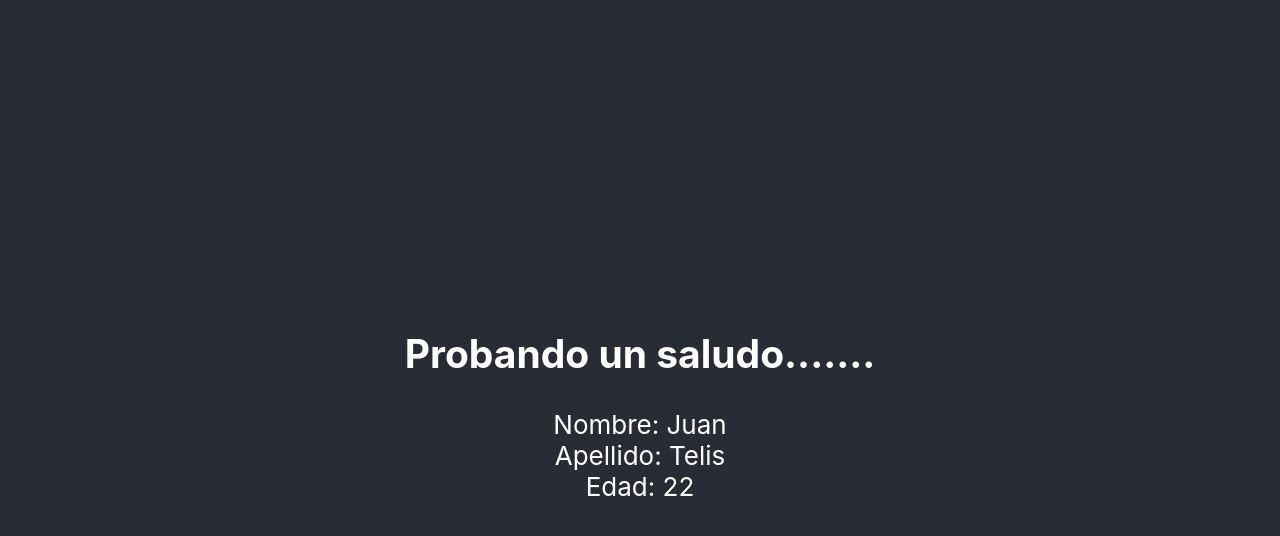
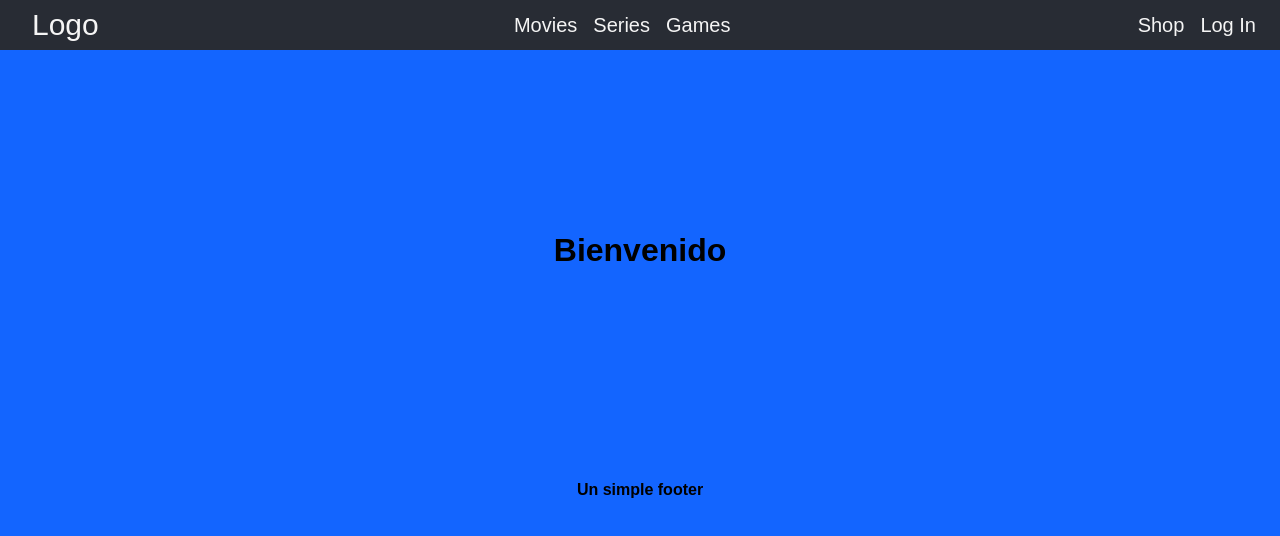
Before and after one commit to Juantelisg/Spaceshop-Telis, a React (Create React App) app: page / in a window 1280 px wide. Shown: the top 536 px of the page. Built offline with nearby package versions, Linux system fonts and the light colour scheme.

Commit message:
Commit de entrega Menu

```diff
--- a/src/App.css
+++ b/src/App.css
@@ -1,8 +1,5 @@
-.App {
-  text-align: center;
-}
 
-.App-header {
+/* .App-header {
   background-color: #282c34;
   min-height: 100vh;
   display: flex;
@@ -11,13 +8,4 @@
   justify-content: center;
   font-size: calc(10px + 2vmin);
   color: white;
-}
-
-@keyframes App-logo-spin {
-  from {
-    transform: rotate(0deg);
-  }
-  to {
-    transform: rotate(360deg);
-  }
-}
+} */
--- a/src/App.js
+++ b/src/App.js
@@ -1,28 +1,30 @@
-import logo from './logo.svg';
 import React from 'react';
 import './App.css';
 
-function Helloworld(props) {
-    return (
-      <div id="hello">
-        {props.texto}
-      </div>
-    )
-}
+import Header from './components/header.js';
+import Home from './components/home.js';
+import Footer from './components/footer.js';
 
 function App() {
-  return(
-    <div className="App-header">
-      <h2>Probando un saludo.......</h2>
-      <Helloworld texto="Nombre: Juan"/>
-      <Helloworld texto="Apellido: Telis"/>
-      <Helloworld texto="Edad: 22"/>
+  return (
+    <div className="App">
+
+      <Header />
+
+
+      <Home />
+
+
+      <Footer />
     </div>
-  )
+  );
+
 }
 
 
 
 
 
+
+
 export default App;
--- /dev/null
+++ b/src/components/footer.js
@@ -0,0 +1,14 @@
+import React, { Component } from 'react';
+import './styles/footer.css';
+
+function Footer() {
+    return (
+        <div className="footer">
+           <h4>Un simple footer</h4>
+        </div>
+    );
+
+}
+
+
+export default Footer;
--- /dev/null
+++ b/src/components/header.js
@@ -0,0 +1,50 @@
+import React, { Component } from 'react';
+
+import './styles/header.css';
+
+
+function Header() {
+    return(
+    <div className="header">
+        <div className="header-menu">
+
+            <div className="div-logo">
+              <a href="/" className="logo">Logo</a>
+            </div>
+
+            <div className="div-center-navbar">
+              <nav className="center-navbar" >
+                <ul>
+                  <li>
+                    <a href="/">Movies</a>
+                  </li>
+                  <li>
+                    <a  href="/">Series</a>
+                  </li>
+                  <li>
+                    <a href="/">Games</a>
+                  </li>
+                </ul>
+              </nav>
+            </div>
+
+
+            <div className="div-right-navbar">
+                <nav className="right-navbar">
+                    <ul>
+                      <li>
+                        <a  href="/">Shop</a>
+                      </li>
+                      <li>
+                        <a  href="/">Log In</a>
+                      </li>
+                    </ul>
+                </nav>
+            </div>
+
+        </div>
+    </div>
+   );
+}
+
+export default Header;
--- /dev/null
+++ b/src/components/home.js
@@ -0,0 +1,15 @@
+import React from 'react';
+import './styles/home.css';
+
+function Home() {
+    return(
+        <div className="home">
+            <h1>Bienvenido</h1>
+
+        </div>
+
+    );
+}
+
+
+export default Home;
--- /dev/null
+++ b/src/components/styles/footer.css
@@ -0,0 +1,8 @@
+
+.footer {
+
+    min-height: 5rem;
+    display: flex;
+    align-items: center;
+    justify-content: center;
+}
--- /dev/null
+++ b/src/components/styles/header.css
@@ -0,0 +1,56 @@
+.header-menu {
+
+    display: flex;
+    justify-content: space-between;
+    width: 100%;
+    min-height: 50px;
+    align-items: center;
+    background-color:  #282c34;
+  }
+
+  .div-logo a {
+    background-color:  #282c34;
+
+  }
+
+  .logo {
+    font-size: 30px;
+    text-decoration: none;
+    padding: 0.4rem 2rem;
+    color: whitesmoke;
+  }
+
+
+  .center-navbar ul {
+    list-style: none;
+    display: flex;
+    padding: 0 1.5rem;
+    background-color:  #282c34;
+  }
+
+  .center-navbar a {
+    font-size: 20px;
+    text-decoration: none;
+    padding: 0.5rem;
+    font-weight: lighter;
+    color: whitesmoke;
+    background-color: #282c34 ;
+  }
+
+
+  .right-navbar ul {
+    list-style: none;
+    display: flex;
+    padding: 0 1rem;
+    background-color:  #282c34;
+
+  }
+
+  .right-navbar a {
+    font-size: 20px;
+    text-decoration: none;
+    padding: 0.5rem;
+    font-weight:lighter;
+    color: whitesmoke;
+    background-color:  #282c34;
+  }
--- /dev/null
+++ b/src/components/styles/home.css
@@ -0,0 +1,8 @@
+
+.home {
+   min-height: 25rem;
+   display: flex;
+   align-items: center;
+   justify-content: center;
+
+  }
--- a/src/index.css
+++ b/src/index.css
@@ -1,4 +1,4 @@
-body {
+/* body {
   margin: 0;
   font-family: -apple-system, BlinkMacSystemFont, 'Segoe UI', 'Roboto', 'Oxygen',
     'Ubuntu', 'Cantarell', 'Fira Sans', 'Droid Sans', 'Helvetica Neue',
@@ -10,4 +10,13 @@ body {
 code {
   font-family: source-code-pro, Menlo, Monaco, Consolas, 'Courier New',
     monospace;
+} */
+
+* {
+  margin: 0;
+  padding: 0;
+  font-family: Arial, Helvetica, sans-serif;
+  background-color: #1365ff;
 }
+
+/* #1d5fda8c */
```
